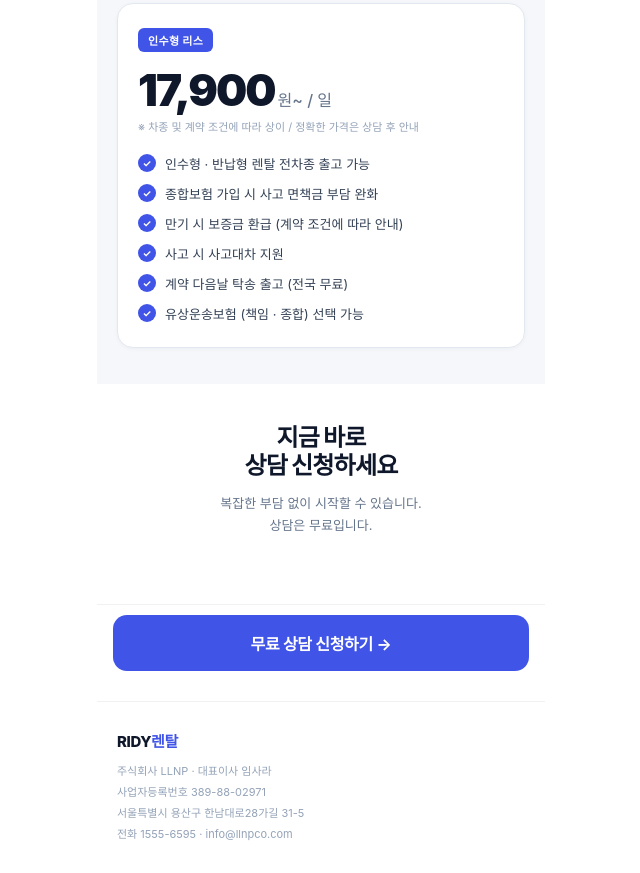
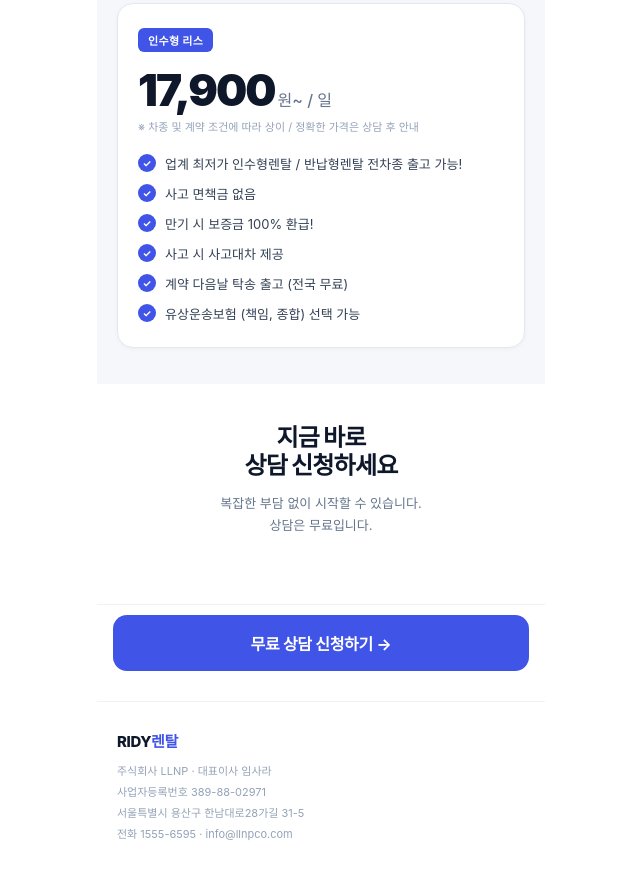
Before and after one commit to lukepark-llnp/ridy-rider-lp, a plain HTML site: page index.html in a window 1280 px wide. Shown: the part 1887-2760 px from the top of the page, without its empty margins (319-959 px from the left). Drawn offline with Linux system fonts and the light colour scheme; a web font is replaced by a local one.

Commit message:
revert(lp): 요금 체크리스트 원문 강조 표현 복원 (Luke 지시 — 순화 취소)

```diff
--- a/index.html
+++ b/index.html
@@ -193,12 +193,12 @@ if(window.wcs){ wcs.inflow(); wcs_do(_nasa); }
       <div class="big-price"><span class="big-num" id="bigCounter">0</span><span class="big-unit">원~ / 일</span></div>
       <p class="price-note">※ 차종 및 계약 조건에 따라 상이 / 정확한 가격은 상담 후 안내</p>
       <div class="checks" id="checkList">
-        <div class="chk"><div class="chk-icon"></div>인수형 · 반납형 렌탈 전차종 출고 가능</div>
-        <div class="chk"><div class="chk-icon"></div>종합보험 가입 시 사고 면책금 부담 완화</div>
-        <div class="chk"><div class="chk-icon"></div>만기 시 보증금 환급 (계약 조건에 따라 안내)</div>
-        <div class="chk"><div class="chk-icon"></div>사고 시 사고대차 지원</div>
+        <div class="chk"><div class="chk-icon"></div>업계 최저가 인수형렌탈 / 반납형렌탈 전차종 출고 가능!</div>
+        <div class="chk"><div class="chk-icon"></div>사고 면책금 없음</div>
+        <div class="chk"><div class="chk-icon"></div>만기 시 보증금 100% 환급!</div>
+        <div class="chk"><div class="chk-icon"></div>사고 시 사고대차 제공</div>
         <div class="chk"><div class="chk-icon"></div>계약 다음날 탁송 출고 (전국 무료)</div>
-        <div class="chk"><div class="chk-icon"></div>유상운송보험 (책임 · 종합) 선택 가능</div>
+        <div class="chk"><div class="chk-icon"></div>유상운송보험 (책임, 종합) 선택 가능</div>
       </div>
     </div>
   </div>
```
